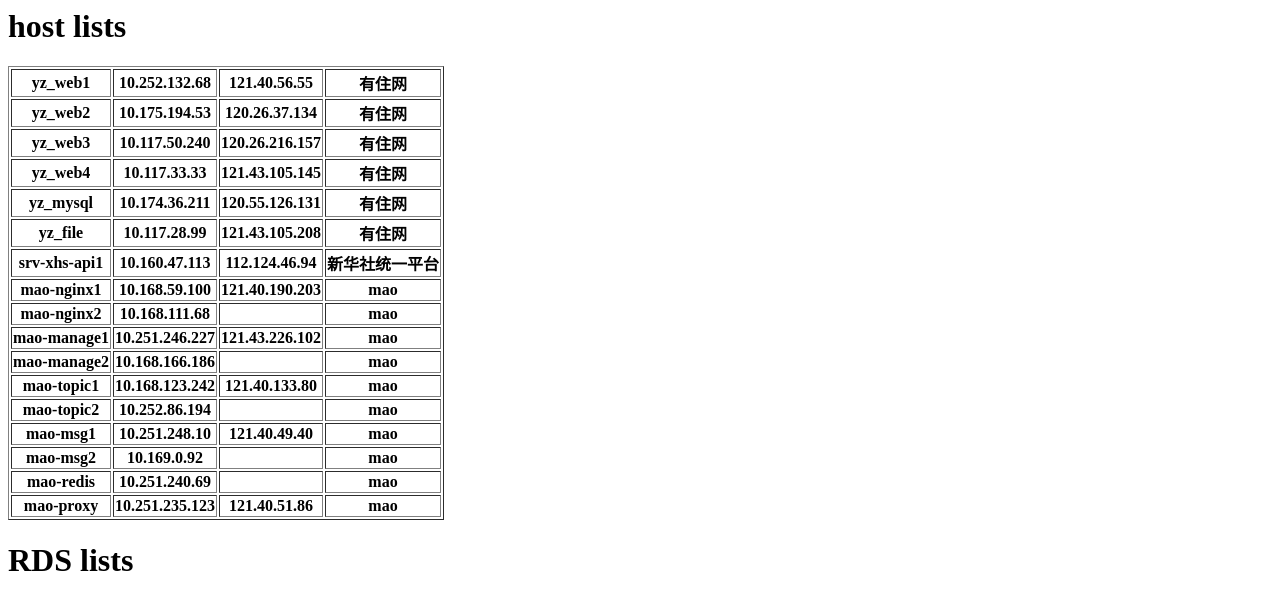
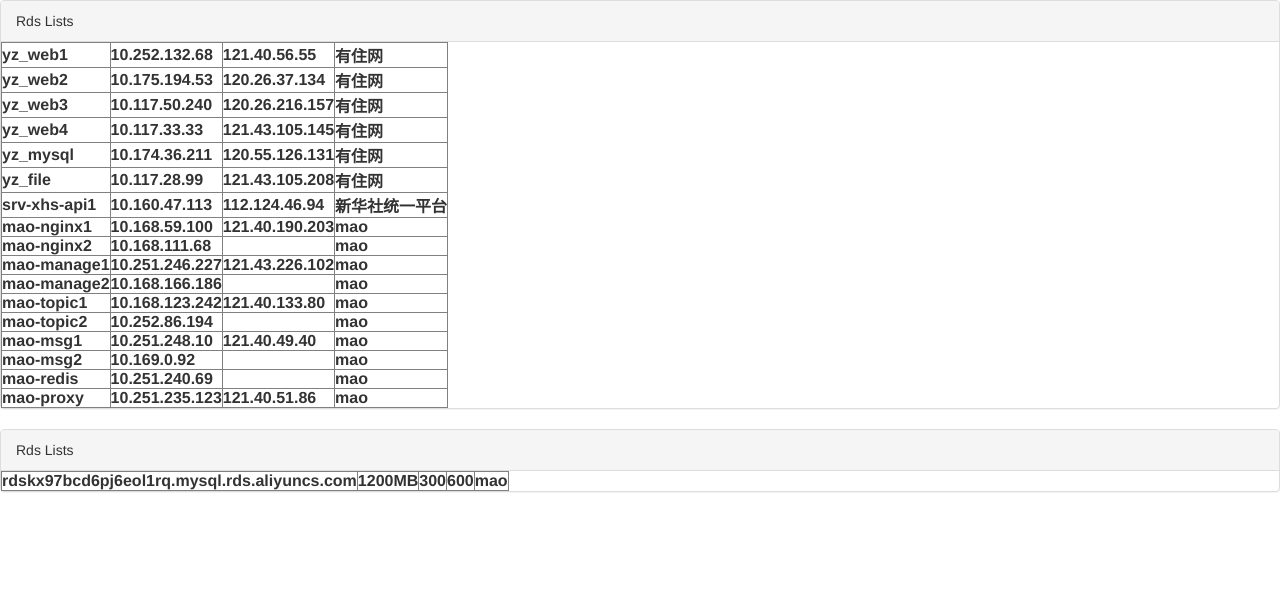
Before and after one commit to gqdw/cmdb, a Django app: page /list/ in a window 1280 px wide. Shown: the top 600 px of the page. Run offline with Django 3.2, Linux system fonts and the light colour scheme; data comes from the database, SQL or seed files in the repository; both versions use the stored data as it was after the commit; lists and menus that the app fills with data are empty; some libraries are stand-ins or nearby versions.

Commit message:
add bootstrap to list.html

```diff
--- a/cmdb/cmdb/settings.py
+++ b/cmdb/cmdb/settings.py
@@ -38,6 +38,7 @@ INSTALLED_APPS = (
     'django.contrib.messages',
     'django.contrib.staticfiles',
 	'main',
+	'bootstrap3',
 )
 
 MIDDLEWARE_CLASSES = (
--- a/cmdb/main/templates/list.html
+++ b/cmdb/main/templates/list.html
@@ -1,7 +1,17 @@
+{# Load the tag library #}
+{% load bootstrap3 %}
 
+{# Load CSS and JavaScript #}
+{% bootstrap_css %}
+{% bootstrap_javascript %}
+
+{# Display django.contrib.messages as Bootstrap alerts #}
+{% bootstrap_messages %}
 <html>
 
-<h1>host lists</h1>
+<!-- <h1>host lists</h1> -->
+<div class="panel panel-default">
+	<div class="panel-heading">Rds Lists </div>
 <table border="1">
 {% for host in hosts %}
 	<tr>
@@ -12,7 +22,11 @@
 	</tr>
 {% endfor %}
 </table>
-<h1>RDS lists</h1>
+</div>
+<!-- <h1>RDS lists</h1> -->
+
+<div class="panel panel-default">
+	<div class="panel-heading">Rds Lists </div>
 <table border="1">
 {% for rds in rdss %}
 	<tr>
@@ -25,4 +39,5 @@
 
 {% endfor %}
 </table>
+</div>
 </html>
```
Also changed, not shown: cmdb/db.sqlite3, 1 other file.
